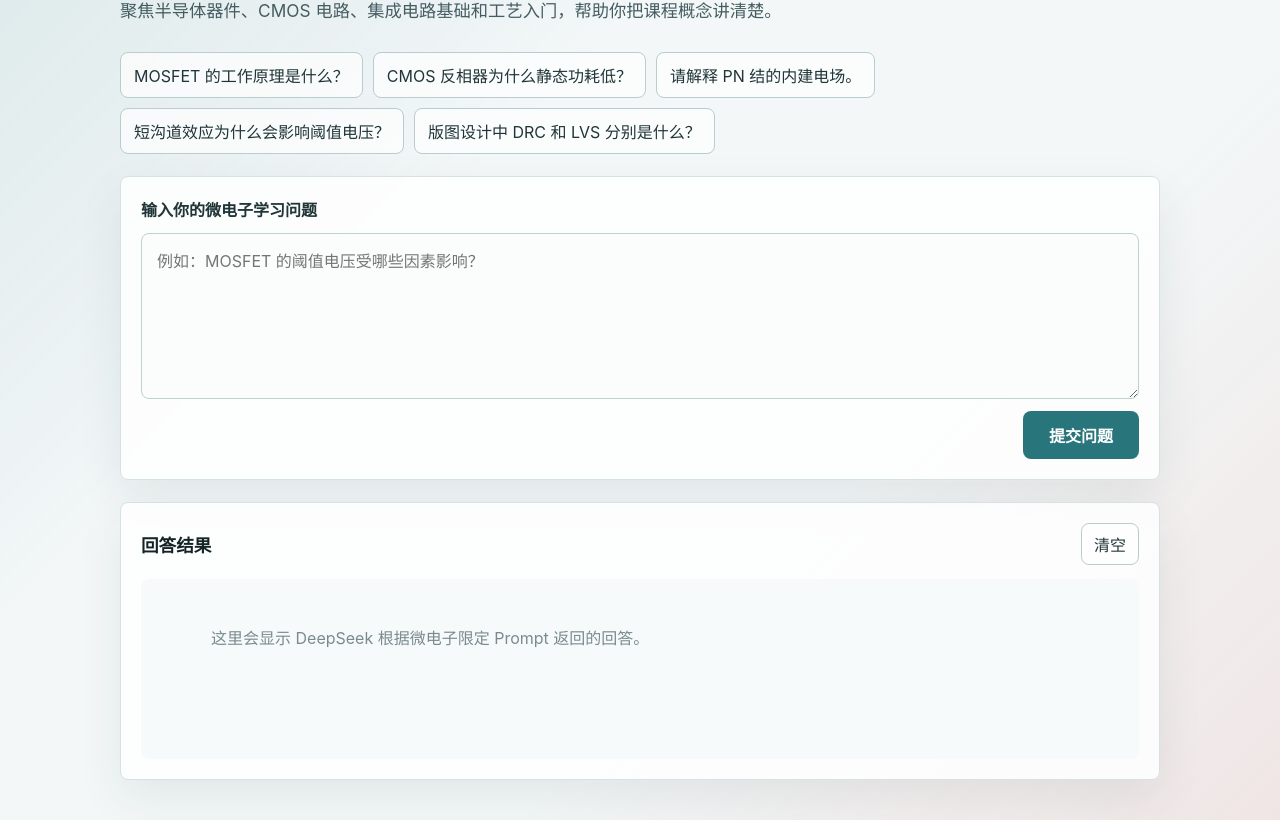
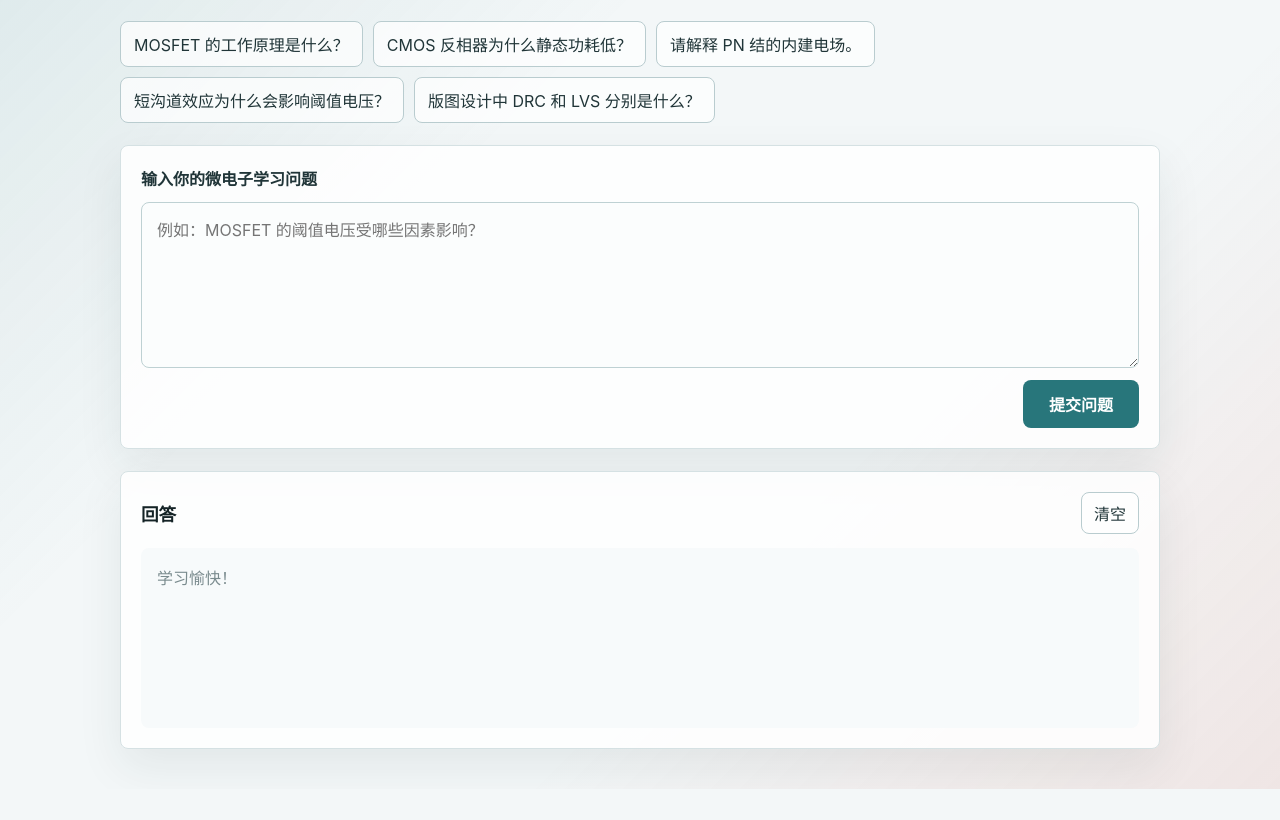
Before and after one commit to xczyxczyxczy/AI-for-ME, a website: page public/index.html in a window 1280 px wide. Shown: the part 165-985 px from the top of the page. After the commit the page ends 954 px from the top, so only its background shows below. Drawn offline with Linux system fonts and the light colour scheme.

Commit message:
Update DeepSeek default model and UI copy

```diff
--- a/public/index.html
+++ b/public/index.html
@@ -10,11 +10,8 @@
     <main class="app">
       <section class="workspace" aria-label="微电子学习问答助手">
         <div class="intro">
-          <p class="eyebrow">DeepSeek API + Prompt 工程</p>
           <h1>微电子学习问答助手</h1>
-          <p class="subtitle">
-            聚焦半导体器件、CMOS 电路、集成电路基础和工艺入门，帮助你把课程概念讲清楚。
-          </p>
+          <p class="subtitle">聚焦半导体器件、CMOS 电路、集成电路基础和工艺入门，助你精益求精</p>
         </div>
 
         <div class="examples" aria-label="示例问题">
@@ -41,12 +38,10 @@
 
         <section class="answer-panel" aria-live="polite">
           <div class="answer-header">
-            <h2>回答结果</h2>
+            <h2>回答</h2>
             <button id="clearButton" type="button" class="secondary">清空</button>
           </div>
-          <div id="answer" class="answer empty">
-            这里会显示 DeepSeek 根据微电子限定 Prompt 返回的回答。
-          </div>
+          <div id="answer" class="answer empty">学习愉快！</div>
         </section>
       </section>
     </main>
--- a/public/script.js
+++ b/public/script.js
@@ -61,7 +61,7 @@ form.addEventListener("submit", async (event) => {
 
 clearButton.addEventListener("click", () => {
   questionInput.value = "";
-  setAnswer("这里会显示 DeepSeek 根据微电子限定 Prompt 返回的回答。", "empty");
+  setAnswer("学习愉快！", "empty");
   statusText.textContent = "";
   questionInput.focus();
 });
--- a/server.js
+++ b/server.js
@@ -73,7 +73,8 @@ app.post("/api/ask", async (req, res) => {
           { role: "user", content: question }
         ],
         temperature: 0.3,
-        max_tokens: 900
+        max_tokens: 900,
+        stream: false
       })
     });
 
```
Also changed, not shown: README.md, 1 other file.
